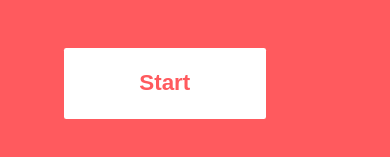
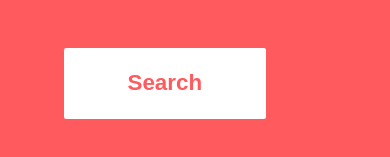
Before and after one commit to ijh5005/starsandstripesdrivingschool, a React (Create React App) app: page / in a window 390 px wide. Shown: the part 599-756 px from the top of the page. Built offline with nearby package versions, Linux system fonts and the light colour scheme; the HTML template or start-up script is replaced by a standard one; a web font is replaced by a local one.

Commit message:
phone link add and search text to home page

```diff
--- a/src/components/HomePage/LeftSide/Bottom/index.css
+++ b/src/components/HomePage/LeftSide/Bottom/index.css
@@ -36,6 +36,10 @@
 a {
   text-decoration: none;
   color: #ff5a5e;
+}
+
+.phoneLink {
+  color: #fff;
 }
 
 /***************************/
--- a/src/components/HomePage/LeftSide/Bottom/index.js
+++ b/src/components/HomePage/LeftSide/Bottom/index.js
@@ -12,10 +12,12 @@ const Bottom = () => {
     <div id="bottom" className="hideBeforeFadeIn hideBeforeFadeInSetup">
       <p id="title">Stars & Stripes Driving School</p>
       <p className="minitext">The best school in Philadelphia <span id="flag">&#9873;</span> <br/>Door to Door Lessons</p>
-      <p className="minitext">(267) 262 - 1196</p>
+      <a href="tel:8147530157">
+        <p className="minitext phoneLink">(267) 262 - 1196</p>
+      </a>
       <Link to={'/page/service'}>
         <div id="startBtn">
-            <p>Start</p>
+            <p>Search</p>
         </div>
       </Link>
     </div>
```
